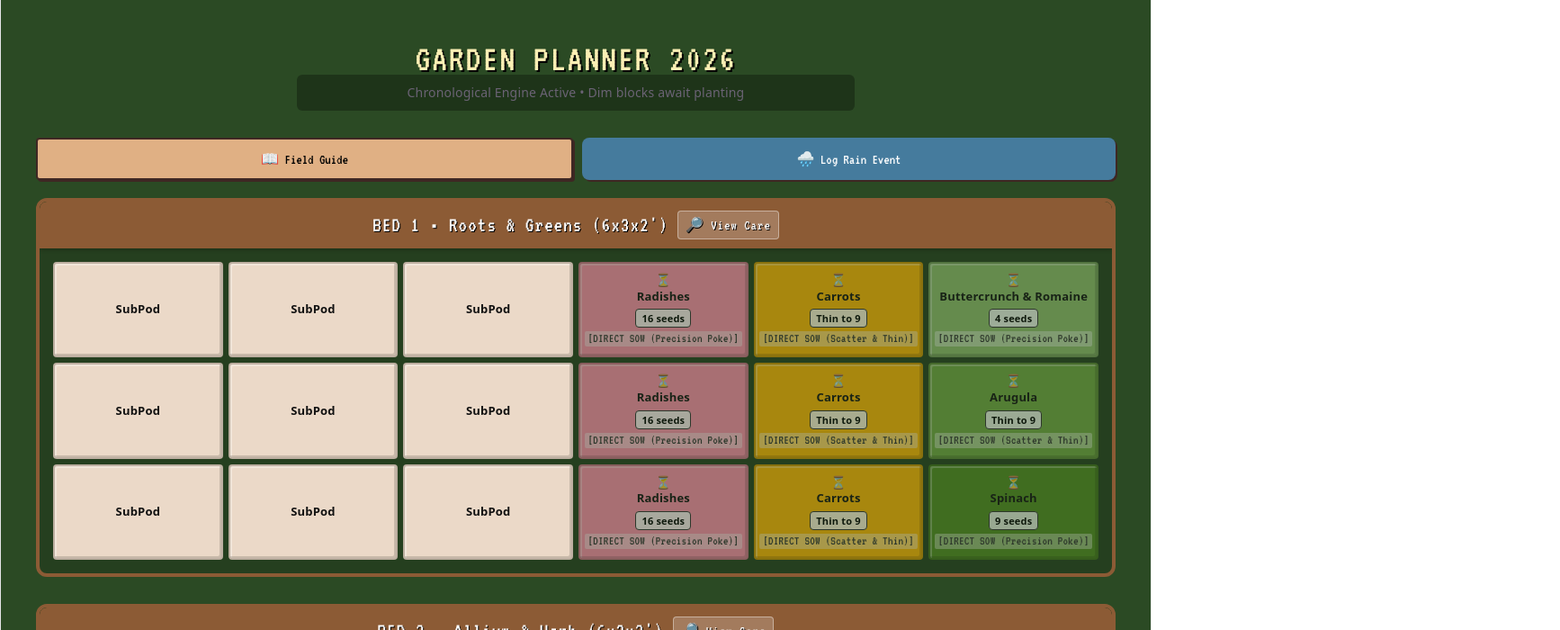
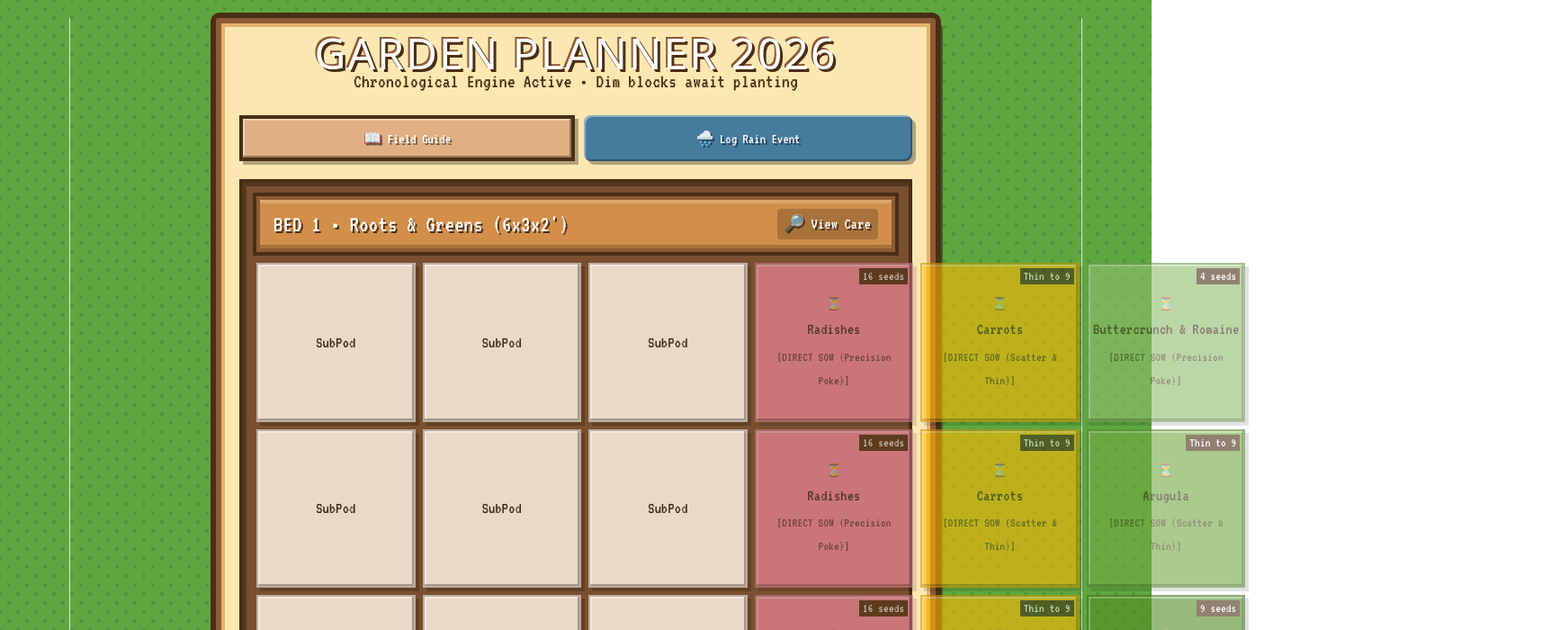
Before and after one commit to nategraves29/garden-planner-2026, a React (Vite) app: page / in a window 1280 px wide. Shown: the top 700 px of the page at 90% size, 1734 px wide, since content can reach past the window. Built offline with nearby package versions, Linux system fonts and the light colour scheme; no server answers; the database is empty.

Commit message:
Complete Stardew Valley UI aesthetic overhaul

```diff
--- a/src/App.css
+++ b/src/App.css
@@ -1,141 +1,271 @@
+/* ==========================================
+   STARDEW VALLEY UI OVERHAUL
+   ========================================== */
+
+/* 1. IMPORT PIXEL FONT */
 @import url('https://fonts.googleapis.com/css2?family=VT323&display=swap');
 
-:root {
-  --bg-color: #2b4a24;
-  --wood-light: #e0b084;
-  --wood-dark: #8c5b35;
-  --wood-panel: #f4d5a6;
-  --text-dark: #3e2723;
+body {
+  margin: 0;
+  padding: 20px 10px;
+  background-color: #5ea740; /* Stardew Grass Green */
+  background-image: radial-gradient(#529636 15%, transparent 16%), radial-gradient(#529636 15%, transparent 16%);
+  background-size: 20px 20px;
+  background-position: 0 0, 10px 10px;
+  font-family: 'VT323', monospace; /* The core pixel font */
+  color: #3b2818; /* Dark wood brown text instead of black */
+  -webkit-font-smoothing: none; /* Keeps the pixels crisp */
 }
 
-html, body {
-  background-color: var(--bg-color);
-  margin: 0;
-  padding: 0;
-  width: 100vw;
-  max-width: 100%;
-  overflow-x: hidden;
-  position: relative;
-  overscroll-behavior-x: none; /* Modern fix to disable iOS rubber-banding */
-}
-
-#root {
+/* 2. THE MASTER INVENTORY MENU */
+.container {
+  max-width: 800px;
+  margin: 0 auto;
+  background-color: #fce7b1; /* Stardew Menu Parchment */
+  border: 6px solid #8c5b35; /* Inner wood frame */
+  outline: 6px solid #4a2e15; /* Outer dark wood outline */
+  box-shadow: inset 0 0 0 4px #e5b26b, 8px 8px 0px rgba(0,0,0,0.4);
+  border-radius: 4px;
   padding: 20px;
-  box-sizing: border-box;
-  width: 100%;
-  max-width: 100%;
-  overflow-x: hidden; /* This acts as the true cage for the application */
-}
-
-/* Make sure container doesn't accidentally stretch */
-.container {
-  max-width: 1200px;
-  margin: 0 auto;
-  padding-bottom: 60px;
-  width: 100%;
   box-sizing: border-box;
 }
 
 h1 {
-  text-align: center; font-family: 'VT323', monospace; font-size: 42px;
-  letter-spacing: 2px; margin-bottom: 5px; text-shadow: 2px 2px 0px #000; color: #fcefb4;
+  text-align: center;
+  color: #fff;
+  text-shadow: 3px 3px 0px #4a2e15, -2px -2px 0px #8c5b35;
+  font-size: 48px;
+  margin-top: 0;
+  margin-bottom: 5px;
+  letter-spacing: 2px;
 }
 
 .subtitle {
-  text-align: center; font-size: 14px; background-color: rgba(0,0,0,0.3);
-  padding: 10px; border-radius: 6px; max-width: 600px; margin: 0 auto 30px auto; line-height: 1.4;
+  text-align: center;
+  font-size: 22px;
+  color: #4a2e15;
+  margin-bottom: 25px;
+  font-weight: bold;
 }
 
-.container { max-width: 1200px; margin: 0 auto; padding-bottom: 60px; }
-
-.bed-section {
-  margin-bottom: 30px; background: rgba(0,0,0,0.15); padding: 15px;
-  border-radius: 12px; border: 4px solid var(--wood-dark);
-  overflow-x: auto;
-  -webkit-overflow-scrolling: touch;
+/* 3. WOODEN SIGNBOARDS (BED HEADERS) */
+.bed-header {
+  background-color: #d18f4a;
+  color: #fff;
+  padding: 10px 15px;
+  font-size: 26px;
+  font-weight: normal;
+  text-shadow: 2px 2px 0px #4a2e15;
+  border: 4px solid #8c5b35;
+  outline: 4px solid #4a2e15;
+  box-shadow: inset 0px 4px 0px rgba(255,255,255,0.2), inset 0px -4px 0px rgba(0,0,0,0.2);
+  margin-bottom: 12px;
+  cursor: pointer;
+  display: flex;
+  justify-content: space-between;
+  align-items: center;
+  transition: transform 0.1s;
 }
 
-.bed-header {
-  font-family: 'VT323', monospace; background-color: var(--wood-dark); color: #fff;
-  padding: 10px; text-align: center; font-size: 24px; margin: -15px -15px 15px -15px;
-  border-top-left-radius: 8px; border-top-right-radius: 8px; letter-spacing: 1px;
-  text-shadow: 1px 1px 0px #000; cursor: pointer; transition: transform 0.1s;
-  display: flex; justify-content: center; align-items: center; gap: 10px; box-shadow: 0 2px 4px rgba(0,0,0,0.2);
+.bed-header:active {
+  transform: translateY(4px);
 }
 
-.bed-header:active { transform: scale(0.99); background-color: #7a4f2e; }
-
 .bed-header-icon {
-  font-size: 16px; background: rgba(255,255,255,0.2); padding: 2px 8px; border-radius: 4px; border: 1px solid rgba(255,255,255,0.4);
+  font-size: 18px;
+  background: rgba(0,0,0,0.2);
+  padding: 4px 8px;
+  border-radius: 4px;
 }
 
-/* Force beds to maintain true physical shape */
-.grid-6 { display: grid; grid-template-columns: repeat(6, 1fr); gap: 6px; min-width: 550px; }
-.grid-3 { display: grid; grid-template-columns: repeat(3, 1fr); gap: 6px; min-width: 275px; }
-
-@media (max-width: 768px) {
-  /* Stack Beds 4, 5, and 6 vertically, but leave the internal columns alone */
-  .flex-row { flex-direction: column; gap: 0; }
+/* 4. THE DIRT PATCHES (GRIDS) */
+.bed-section {
+  background-color: #7a5030; /* Dark rich dirt */
+  padding: 15px;
+  border: 4px solid #4a2e15;
+  margin-bottom: 25px;
+  box-shadow: inset 4px 4px 0px rgba(0,0,0,0.3);
 }
 
-.grid-item {
-  padding: 10px 4px; border-radius: 4px; text-align: center; color: #111;
-  font-size: 13px; font-weight: 700; display: flex; flex-direction: column;
-  align-items: center; justify-content: center; min-height: 80px; line-height: 1.2;
-  border: 2px solid rgba(0,0,0,0.2); cursor: pointer; transition: transform 0.1s;
-  box-shadow: inset -2px -2px 0px rgba(0,0,0,0.15), inset 2px 2px 0px rgba(255,255,255,0.3);
+.grid-6, .grid-3 {
+  display: grid;
+  gap: 8px;
+}
+.grid-6 { grid-template-columns: repeat(6, 1fr); }
+.grid-3 { grid-template-columns: repeat(3, 1fr); }
+
+.flex-row {
+  display: flex;
+  gap: 15px;
+  margin-bottom: 25px;
+}
+.flex-col {
+  flex: 1;
 }
 
-.grid-item:active { transform: scale(0.95); box-shadow: inset 2px 2px 4px rgba(0,0,0,0.3); }
+/* 5. INDIVIDUAL CROP BLOCKS */
+.grid-item {
+  aspect-ratio: 1 / 1;
+  display: flex;
+  flex-direction: column;
+  justify-content: center;
+  align-items: center;
+  text-align: center;
+  font-size: 18px;
+  padding: 5px;
+  cursor: pointer;
+  font-weight: bold;
+  box-shadow: inset -2px -2px 0px rgba(0,0,0,0.3), inset 2px 2px 0px rgba(255,255,255,0.4), 4px 4px 0px rgba(0,0,0,0.2);
+  position: relative;
+  transition: transform 0.1s;
+}
 
-.qty-badge { font-size: 11px; font-weight: 800; margin-top: 6px; background-color: rgba(255,255,255,0.85); padding: 3px 6px; border-radius: 4px; color: #000; border: 1px solid #333; }
-.method-badge { font-family: 'VT323', monospace; font-size: 14px; color: #333; margin-top: 4px; background: rgba(255,255,255,0.4); padding: 0 4px; border-radius: 2px; }
+.grid-item:active {
+  transform: scale(0.95);
+}
 
-/* Modals */
+.qty-badge {
+  position: absolute;
+  top: 4px;
+  right: 4px;
+  background: #4a2e15;
+  color: #fff;
+  font-size: 14px;
+  padding: 2px 4px;
+  line-height: 1;
+}
+
+.method-badge {
+  font-size: 14px;
+  opacity: 0.8;
+  margin-top: 4px;
+}
+
+/* 6. STARDEW DIALOGUE MODALS */
 .modal-overlay {
-  position: fixed; top: 0; left: 0; right: 0; bottom: 0; background: rgba(0,0,0,0.7);
-  display: flex; align-items: center; justify-content: center; z-index: 1000; padding: 20px; backdrop-filter: blur(3px);
+  position: fixed;
+  top: 0; left: 0; right: 0; bottom: 0;
+  background: rgba(0, 0, 0, 0.6);
+  display: flex;
+  justify-content: center;
+  align-items: center;
+  z-padding: 20px;
+  z-index: 1000;
 }
 
 .modal-content {
-  background-color: var(--wood-panel); color: var(--text-dark); width: 100%;
-  max-width: 500px; border: 6px solid var(--wood-dark); border-radius: 4px;
-  box-shadow: 0 10px 25px rgba(0,0,0,0.5), inset 0 0 0 4px var(--wood-light); position: relative; max-height: 90vh; overflow-y: auto;
+  background: #fce7b1;
+  width: 95%;
+  max-width: 500px;
+  max-height: 90vh;
+  overflow-y: auto;
+  border: 6px solid #8c5b35;
+  outline: 6px solid #4a2e15;
+  box-shadow: inset 0 0 0 4px #e5b26b, 10px 10px 0px rgba(0,0,0,0.5);
+  padding: 20px;
+  box-sizing: border-box;
 }
 
 .modal-header {
-  background-color: var(--wood-dark); color: #fff; padding: 15px; font-family: 'VT323', monospace;
-  font-size: 30px; text-align: center; text-shadow: 2px 2px 0px #000; position: sticky; top: 0; border-bottom: 4px solid var(--wood-light); z-index: 10;
+  font-size: 32px;
+  font-weight: bold;
+  color: #4a2e15;
+  border-bottom: 4px solid #8c5b35;
+  padding-bottom: 10px;
+  margin-bottom: 20px;
+  display: flex;
+  justify-content: space-between;
+  align-items: center;
 }
 
+/* 7. CHUNKY INTERACTION BUTTONS */
 .close-btn {
-  position: absolute; top: 10px; right: 15px; background: #d62828; color: white; border: 2px solid #fff; border-radius: 50%; width: 32px; height: 32px; font-weight: bold; cursor: pointer; box-shadow: 2px 2px 0 #000; display: flex; align-items: center; justify-content: center;
+  background: #d62828;
+  color: white;
+  border: 4px solid #780000;
+  font-family: 'VT323', monospace;
+  font-size: 24px;
+  cursor: pointer;
+  width: 40px;
+  height: 40px;
+  box-shadow: inset -2px -2px 0px rgba(0,0,0,0.3), inset 2px 2px 0px rgba(255,255,255,0.4);
 }
 
-.modal-body { padding: 20px; font-size: 15px; line-height: 1.5; }
+.close-btn:active {
+  background: #780000;
+  box-shadow: inset 2px 2px 0px rgba(0,0,0,0.5);
+}
 
-/* Action Buttons & Status */
-.action-buttons { display: flex; gap: 10px; margin-bottom: 15px; }
+.action-buttons {
+  display: flex;
+  gap: 10px;
+  margin-bottom: 20px;
+}
+
 .btn-action {
-  flex: 1; padding: 12px; font-family: 'VT323', monospace; font-size: 18px;
-  border: 2px solid var(--text-dark); border-radius: 4px; cursor: pointer;
-  box-shadow: 2px 2px 0 var(--text-dark); transition: transform 0.1s;
+  flex: 1;
+  padding: 10px;
+  font-size: 22px;
+  font-family: 'VT323', monospace;
+  font-weight: bold;
+  color: white;
+  text-shadow: 2px 2px 0px rgba(0,0,0,0.5);
+  border: 4px solid #4a2e15;
+  box-shadow: inset -2px -2px 0px rgba(0,0,0,0.3), inset 2px 2px 0px rgba(255,255,255,0.4), 4px 4px 0px rgba(0,0,0,0.3);
+  cursor: pointer;
+  transition: transform 0.1s, box-shadow 0.1s;
 }
-.btn-action:active { transform: translate(2px, 2px); box-shadow: none; }
-.btn-action.water { background-color: #a2d2ff; }
-.btn-action.feed { background-color: #d9ed92; }
 
-.status-box { background: rgba(255,255,255,0.6); padding: 10px; margin-bottom: 20px; border-radius: 4px; border: 1px dashed var(--wood-dark); font-size: 13px; font-weight: bold; }
+.btn-action:active {
+  transform: translateY(4px) translateX(4px);
+  box-shadow: inset 2px 2px 0px rgba(0,0,0,0.5), 0px 0px 0px rgba(0,0,0,0);
+}
+
+.water { background-color: #219ebc; }
+.feed { background-color: #8cb369; }
+
+/* 8. DATA ROWS & INFO BOXES */
+.status-box {
+  background: #e5b26b;
+  border: 4px solid #8c5b35;
+  padding: 10px;
+  text-align: center;
+  font-weight: bold;
+  font-size: 20px;
+  margin-bottom: 20px;
+  box-shadow: inset 2px 2px 0px rgba(0,0,0,0.1);
+}
+
 .status-box p { margin: 5px 0; }
 
-.data-row { display: flex; border-bottom: 2px dashed rgba(0,0,0,0.1); padding: 10px 0; }
-.data-row:last-child { border-bottom: none; }
-.data-label { font-weight: bold; width: 120px; flex-shrink: 0; color: #5d4037; }
-.data-value { flex-grow: 1; }
+.data-row {
+  display: flex;
+  justify-content: space-between;
+  border-bottom: 2px dashed #8c5b35;
+  padding: 8px 0;
+  font-size: 22px;
+}
 
-.info-box { background: rgba(255,255,255,0.5); border: 2px solid rgba(0,0,0,0.1); padding: 12px; border-radius: 6px; margin-top: 15px; }
-.info-box-title { font-family: 'VT323', monospace; font-size: 22px; color: #d62828; margin-bottom: 5px; }
-.bed-theme { color: #2b4a24; }
+.info-box {
+  background: #fff;
+  border: 4px solid #8c5b35;
+  padding: 12px;
+  margin-top: 15px;
+  font-size: 20px;
+  box-shadow: inset 2px 2px 0px rgba(0,0,0,0.05);
+}
 
-.flex-row { display: flex; gap: 20px; margin-bottom: 30px; }
-.flex-col { flex: 1; }
+.info-box-title {
+  font-weight: bold;
+  font-size: 24px;
+  margin-bottom: 5px;
+  color: #2b4a24;
+}
+
+/* RESPONSIVENESS FOR PHONES */
+@media (max-width: 600px) {
+  .flex-row { flex-direction: column; }
+  h1 { font-size: 36px; }
+  .grid-item { font-size: 16px; }
+  .btn-action { font-size: 18px; }
+}
```
